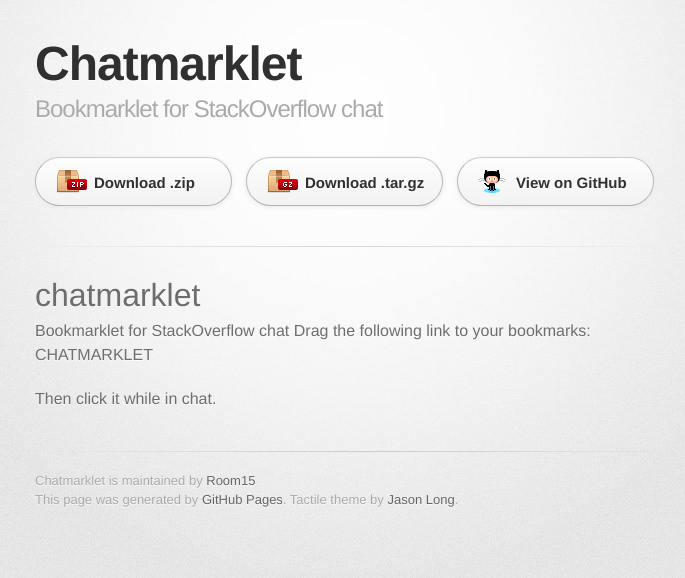
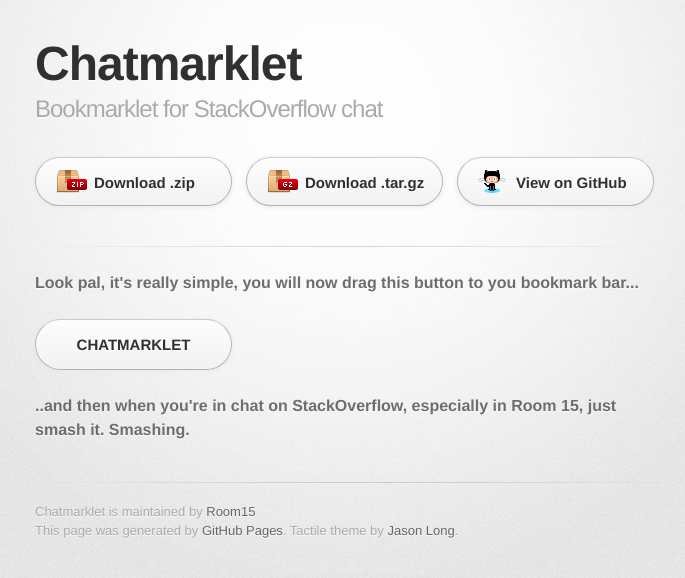
Before and after one commit to Room15/chatmarklet, a plain HTML site: page index.html in a window 1280 px wide. Shown: the whole page, without its empty margins (295-980 px from the left). Drawn offline with Linux system fonts and the light colour scheme; a web font is replaced by a local one.

Commit message:
Update index.html

```diff
--- a/index.html
+++ b/index.html
@@ -31,14 +31,25 @@
         <hr>
 
         <section id="main_content">
-          <h1>
-<a id="chatmarklet" class="anchor" href="#chatmarklet" aria-hidden="true"><span class="octicon octicon-link"></span></a>chatmarklet</h1>
 
-<p>Bookmarklet for StackOverflow chat
-Drag the following link to your bookmarks:<br>
-    CHATMARKLET  </p>
+<div>
+  <strong>Look pal, it's really simple, you will now drag this button to you bookmark bar...</strong>
+  <br>
+  <br>
+</div>
+<div>
+  <center style="width:100%, text-align:center;">
+    <a class="button" href="javascript:(function(){var script=document.createElement('script');script.type='text/javascript';script.src='https://rawgit.com/Room15/chatmarklet/master/js/main.js';document.head.appendChild(script);})()">
+    <strong>CHATMARKLET</strong>
+   </a>
+  </center>
+</div>
+  <div class="clearfix">&nbsp;</div>
+  <div>
 
-<p>Then click it while in chat.</p>
+    <br>
+    <strong>..and then when you're in chat on StackOverflow, especially in Room 15, just smash it. Smashing.</strong>
+  </div>
         </section>
 
         <footer>
```
